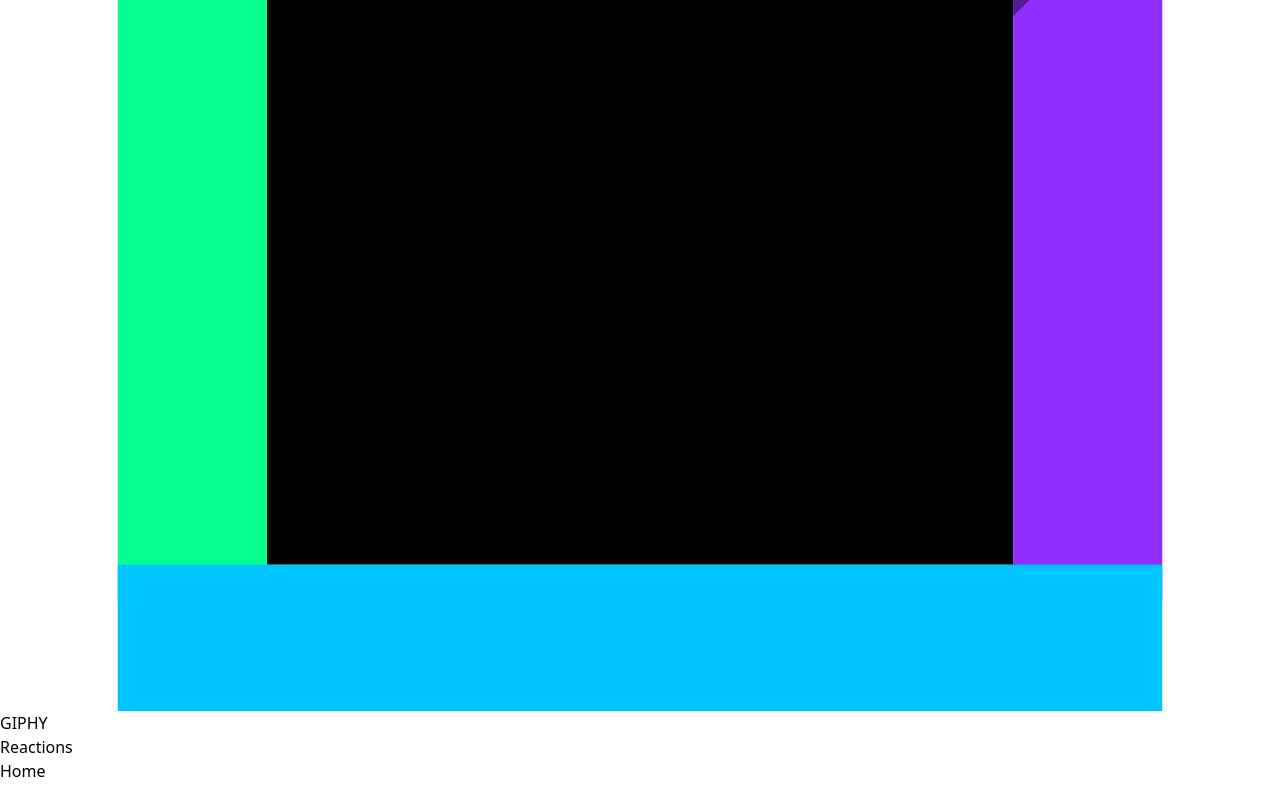
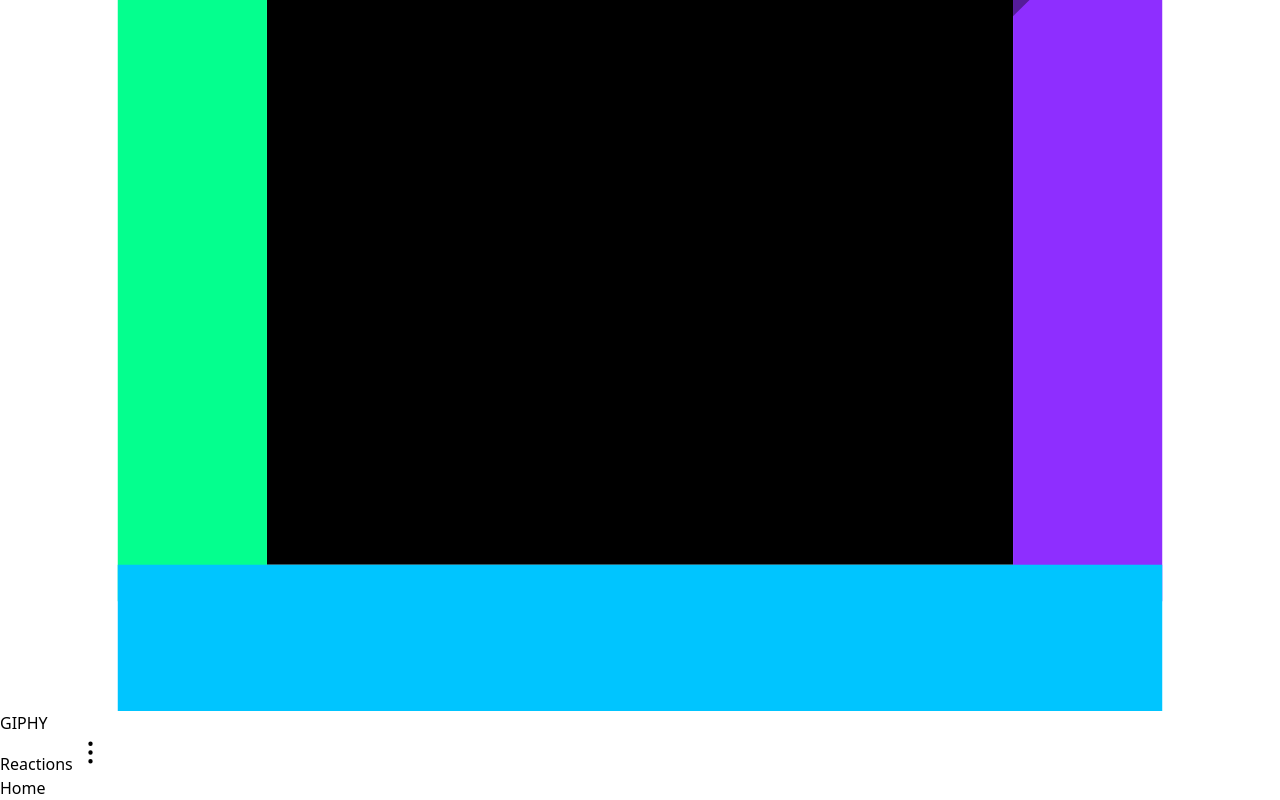
Before and after one commit to GovindSen0915/GifBlitz, a React (Vite) app: page / in a window 1280 px wide. Shown: the part 569-1369 px from the top of the page. Built offline with nearby package versions, Linux system fonts and the light colour scheme.

Commit message:
feat: add react-icon lib

```diff
--- a/package.json
+++ b/package.json
@@ -12,6 +12,7 @@
   "dependencies": {
     "react": "^18.2.0",
     "react-dom": "^18.2.0",
+    "react-icons": "^5.2.1",
     "react-router-dom": "^6.23.1"
   },
   "devDependencies": {
--- a/src/components/Header.jsx
+++ b/src/components/Header.jsx
@@ -1,4 +1,5 @@
 import React, { useState } from 'react'
+import { HiEllipsisVertical } from 'react-icons/hi2'
 import { Link } from 'react-router-dom'
 
 const Header = () => {
@@ -17,6 +18,9 @@ const Header = () => {
             <Link className='px-4 py-1 hover:gradient border-b-4 hidden lg:block'>
             Reactions
             </Link>
+            <button>
+            <HiEllipsisVertical size={35} className='py-0.5 hover:gradient border-b-4 hidden lg:block'/>
+            </button>
         </div>
     </nav>
   )
```
Also changed, not shown: 1 other file (tests, documents, lock files or other folders).
